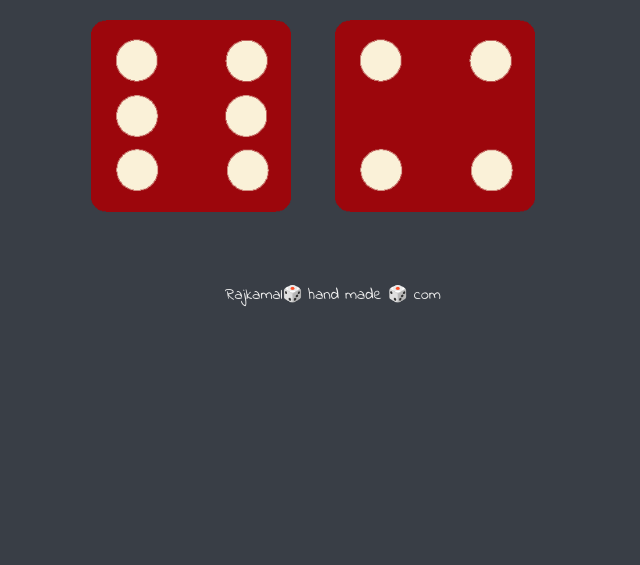
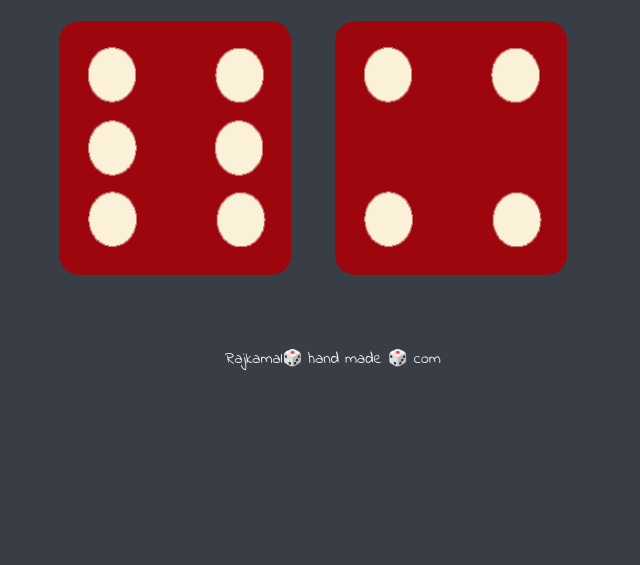
Before and after one commit to Itsmebaby2/dice-winner, a plain HTML site: page index.html in a window 1280 px wide. Shown: the part 235-800 px from the top of the page, without its empty margins (307-947 px from the left). Drawn offline with Linux system fonts and the light colour scheme.

Commit message:
Update style.css

```diff
--- a/css/style.css
+++ b/css/style.css
@@ -33,12 +33,12 @@
     width: 80%;
   }
   .img1{
-    height: 200px;
-    width: 200px;
+       height: 33vh;
+    width: 29vh;
   }
   .img2{
-    height: 200px;
-    width: 200px;
+       height: 33vh;
+    width: 29vh;
   }
   footer {
     margin-top: 5%;
```
